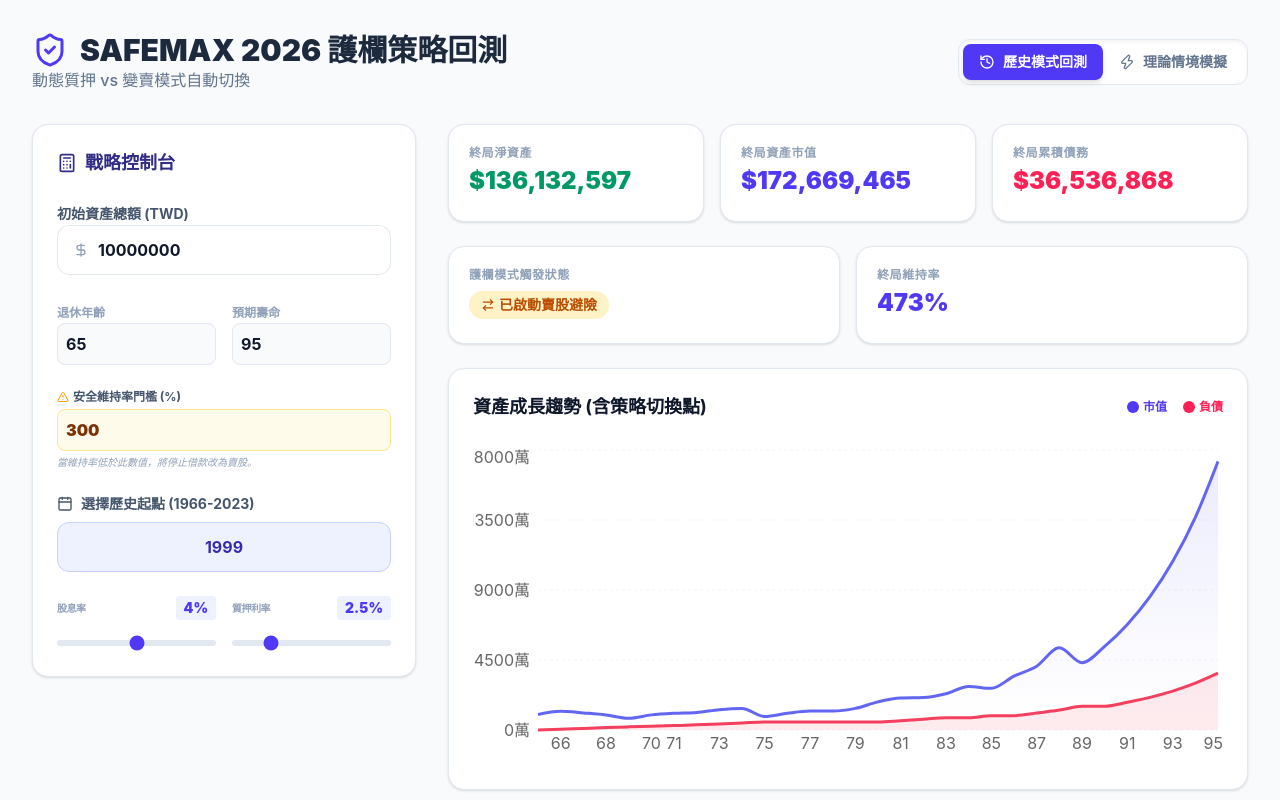
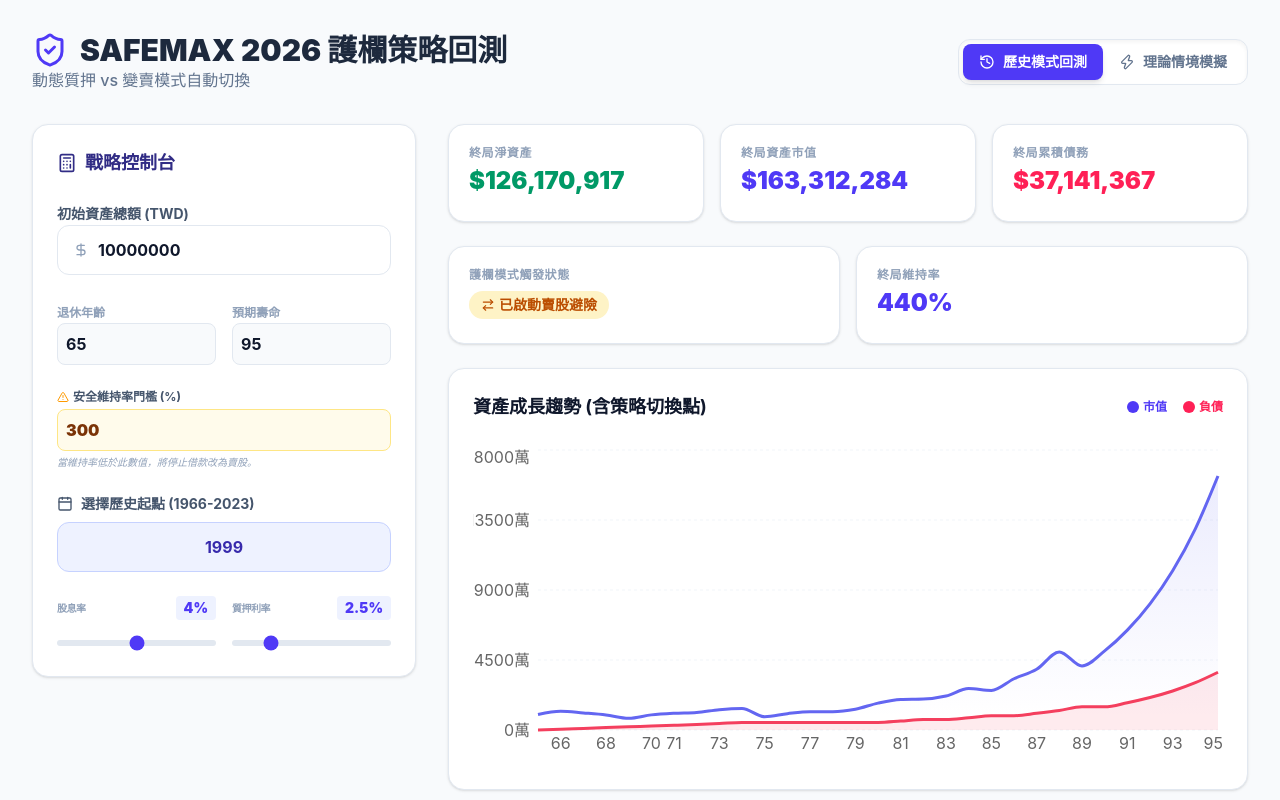
Before and after one commit to atticuswu/safemax-2026, a React (Vite) app: page / in a window 1280 px wide. Shown: the top 800 px of the page. Built offline with nearby package versions, Linux system fonts and the light colour scheme.

Commit message:
fix: 動態提領改為每年依當年CAPE重新計算SWR

```diff
--- a/src/App.jsx
+++ b/src/App.jsx
@@ -148,7 +148,14 @@
       }
 
       currentPortfolio = currentPortfolio * (1 + annualRet / 100);
-      currentSpending = currentPortfolio * (suggestedSWR / 100);
+
+      // 動態提領：每年依當年 CAPE 重新計算 SWR
+      const nextYearLabel = startYear + i + 1;
+      const nextCape = mode === 'historical'
+        ? (HISTORICAL_DATA[nextYearLabel] || HISTORICAL_DATA[2023]).cape
+        : capeRatio;
+      const nextSWR = nextCape > 30 ? 4.7 : nextCape > 15 ? 5.2 : 6.0;
+      currentSpending = currentPortfolio * (nextSWR / 100);
 
       if (currentPortfolio <= 0) {
         currentPortfolio = 0;
```
